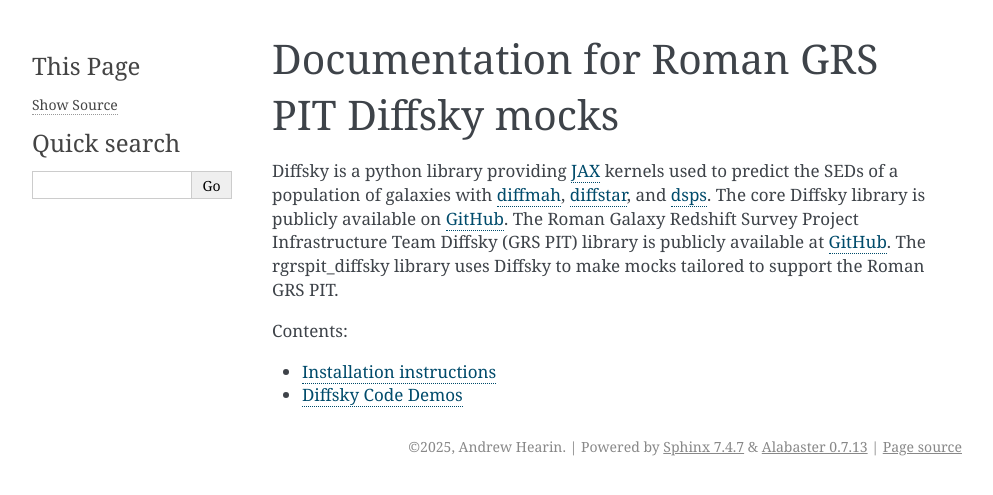
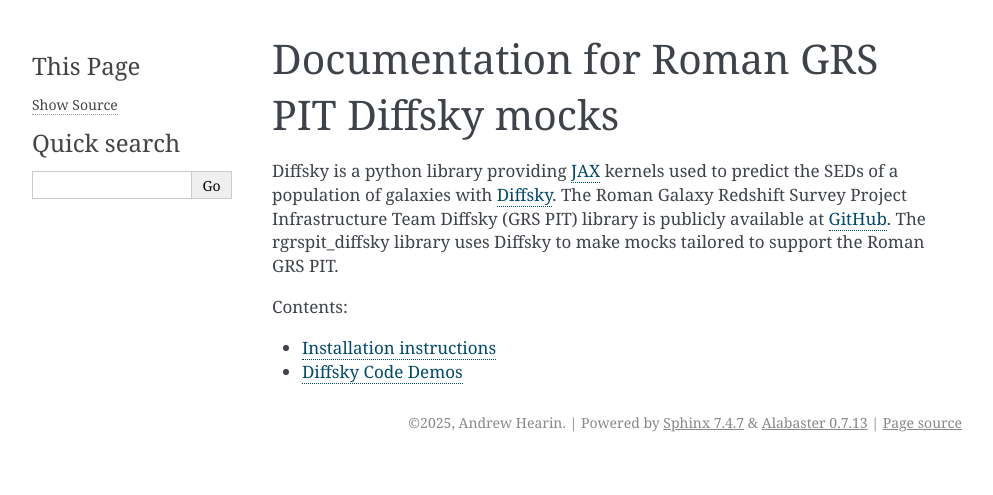
Before and after one commit to roman-grs-pit/rgrspit_diffsky, a Sphinx documentation site: the page built from docs/source/index.rst, in a window 1280 px wide. Shown: the top 495 px of the page, without its empty margins (148-1141 px from the left). Built offline with Sphinx 7.4.7, drawn with Linux system fonts in a browser that asks for light colours; pages that are not in the unit, such as notebooks, are missing from menus.

Commit message:
Clean up docs

```diff
--- a/docs/source/index.rst
+++ b/docs/source/index.rst
@@ -8,11 +8,7 @@
 Diffsky is a python library providing
 `JAX <https://jax.readthedocs.io/>`__ kernels used to predict the SEDs
 of a population of galaxies
-with `diffmah <https://diffmah.readthedocs.io/en/latest/>`__,
-`diffstar <https://diffstar.readthedocs.io/en/latest/>`__,
-and `dsps <https://dsps.readthedocs.io/en/latest/>`__.
-The core Diffsky library is publicly available on
-`GitHub <https://github.com/ArgonneCPAC/diffsky/>`__.
+with `Diffsky <https://github.com/ArgonneCPAC/diffsky/>`__.
 The Roman Galaxy Redshift Survey Project Infrastructure Team Diffsky (GRS PIT) library
 is publicly available at `GitHub <https://github.com/roman-grs-pit/rgrspit_diffsky/>`__.
 The rgrspit_diffsky library uses Diffsky to make mocks tailored to support
```
